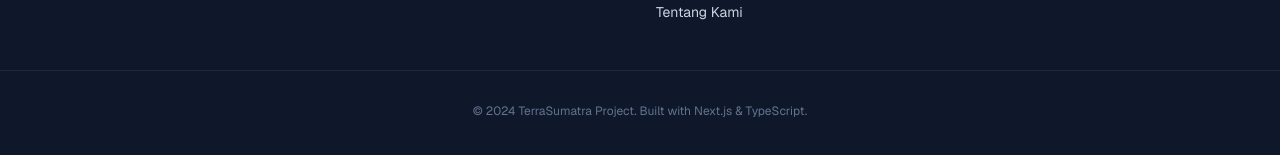
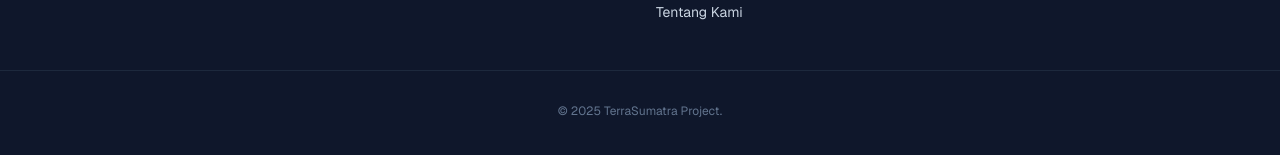
Before and after one commit to miqbaljaffar/TerraSumatra, a Next.js app: page / in a window 1280 px wide. Shown: the part 3784-3939 px from the top of the page. Built offline with nearby package versions, Linux system fonts and the light colour scheme.

Commit message:
change year

```diff
--- a/app/page.tsx
+++ b/app/page.tsx
@@ -650,7 +650,7 @@ const Footer = () => (
       </div>
     </div>
     <div className="container mx-auto px-6 mt-12 pt-8 border-t border-slate-800 text-center text-xs text-slate-500">
-      &copy; 2024 TerraSumatra Project. Built with Next.js & TypeScript.
+      &copy; 2025 TerraSumatra Project.
     </div>
   </footer>
 );
```
